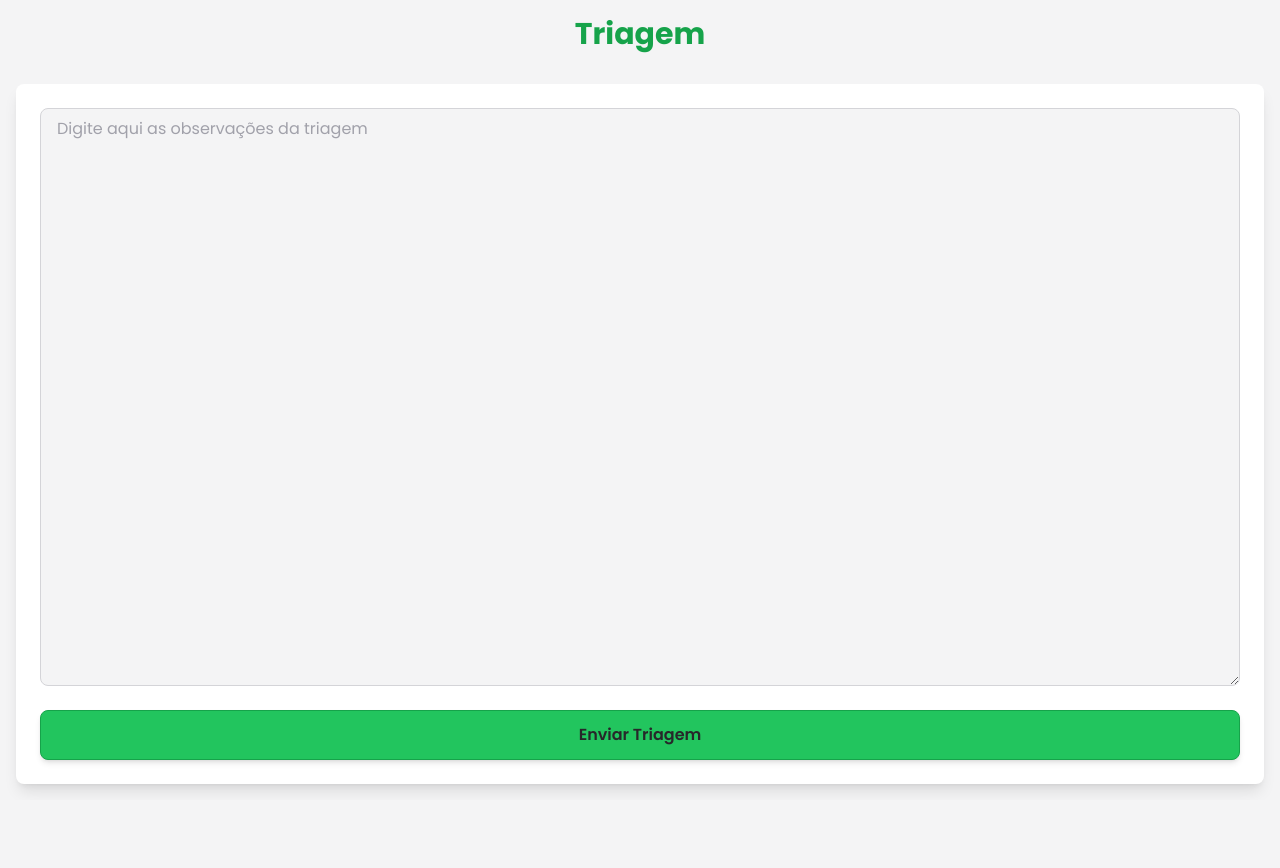
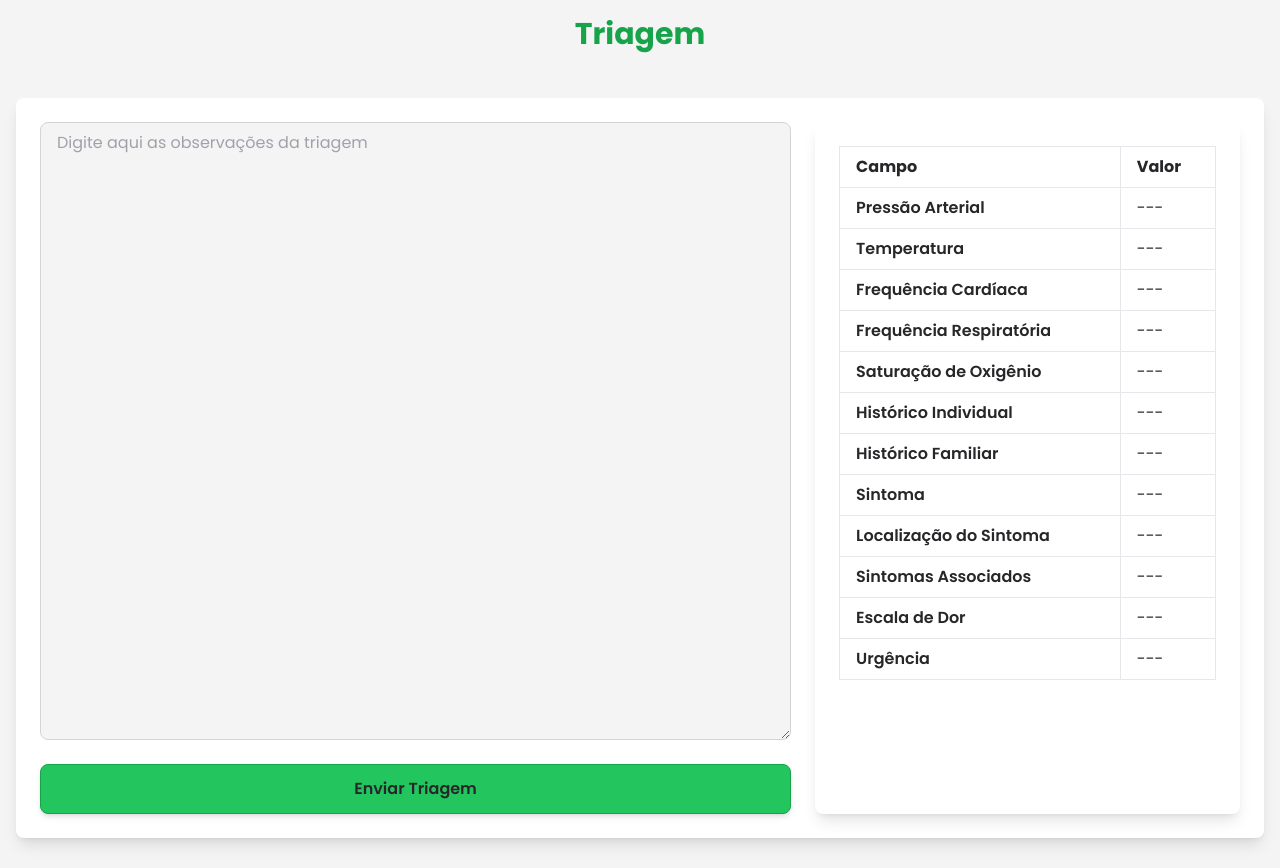
Before and after one commit to bentoluizv/hacking_health_hackathon_sc_summit, a FastAPI app: page /triagem in a window 1280 px wide. Before the commit the page ends 791 px from the top, so only its background shows below. Run offline with FastAPI, Linux system fonts and the light colour scheme; parts of the project's set-up code (start-up, migrations or seed data) failed here and were passed over; some libraries are stand-ins or nearby versions.

Commit message:
add result table

```diff
--- a/templates/triagem.html
+++ b/templates/triagem.html
@@ -15,17 +15,17 @@
 </head>
 
 <body class="poppins-regular antialiased text-zinc-800 bg-zinc-100">
-    <div class="container mx-auto h-screen flex flex-col">
+    <div class="container mx-auto min-h-screen flex flex-col">
         <header class="p-4 flex flex-col text-green-600 items-center justify-center">
             <h1 class="text-3xl font-bold">Triagem</h1>
         </header>
 
-        <main class="flex-grow flex flex-col p-4 gap-5 items-center justify-center h-full">
-            <div class="bg-white shadow-lg rounded-lg p-6 w-full h-full">
-                <form id="triagem-form" class="flex flex-col gap-6 h-full">
+        <main class="flex-grow flex flex-col p-4 gap-5 items-center justify-center min-h-screen">
+            <div class="bg-white shadow-lg rounded-lg p-6 w-full w-full flex flex-col md:flex-row gap-6">
+                <form id="triagem-form" class="flex flex-col gap-6 w-full md:w-11/12">
                     <label for="triagem" hidden class="text-zinc-800 font-semibold mb-2">Observações de Triagem</label>
-                    <textarea id="triagem" name="triagem" required
-                        class="w-full h-full px-4 py-2 rounded-lg border border-zinc-300 bg-zinc-100 text-zinc-800 placeholder-zinc-400 focus:outline-none focus:ring-2 focus:ring-green-400 focus:border-green-400 transition duration-200 ease-in-out"
+                    <textarea id="triagem" name="triagem" rows="25" required
+                        class="w-full px-4 py-2 rounded-lg border border-zinc-300 bg-zinc-100 text-zinc-800 placeholder-zinc-400 focus:outline-none focus:ring-2 focus:ring-green-400 focus:border-green-400 transition duration-200 ease-in-out"
                         placeholder="Digite aqui as observações da triagem"></textarea>
 
                     <button type="submit"
@@ -33,6 +33,70 @@
                         Enviar Triagem
                     </button>
                 </form>
+
+                <!-- Tabela de dados -->
+                <div class="bg-white shadow-lg rounded-lg p-6 w-full md:w-1/2">
+                    <div id="result">
+                        <table class="min-w-full bg-white border-collapse border border-zinc-300">
+                            <thead>
+                                <tr>
+                                    <th class="border px-4 py-2 text-left">Campo</th>
+                                    <th class="border px-4 py-2 text-left">Valor</th>
+                                </tr>
+                            </thead>
+                            <tbody id="triagem-data">
+                                <tr>
+                                    <td class="border px-4 py-2 font-semibold">Pressão Arterial</td>
+                                    <td class="border px-4 py-2" id="pressao-arterial">---</td>
+                                </tr>
+                                <tr>
+                                    <td class="border px-4 py-2 font-semibold">Temperatura</td>
+                                    <td class="border px-4 py-2" id="temperatura">---</td>
+                                </tr>
+                                <tr>
+                                    <td class="border px-4 py-2 font-semibold">Frequência Cardíaca</td>
+                                    <td class="border px-4 py-2" id="frequencia-cardiaca">---</td>
+                                </tr>
+                                <tr>
+                                    <td class="border px-4 py-2 font-semibold">Frequência Respiratória</td>
+                                    <td class="border px-4 py-2" id="frequencia-respiratoria">---</td>
+                                </tr>
+                                <tr>
+                                    <td class="border px-4 py-2 font-semibold">Saturação de Oxigênio</td>
+                                    <td class="border px-4 py-2" id="saturacao-oxigenio">---</td>
+                                </tr>
+                                <tr>
+                                    <td class="border px-4 py-2 font-semibold">Histórico Individual</td>
+                                    <td class="border px-4 py-2" id="historico-individual">---</td>
+                                </tr>
+                                <tr>
+                                    <td class="border px-4 py-2 font-semibold">Histórico Familiar</td>
+                                    <td class="border px-4 py-2" id="historico-familiar">---</td>
+                                </tr>
+                                <tr>
+                                    <td class="border px-4 py-2 font-semibold">Sintoma</td>
+                                    <td class="border px-4 py-2" id="sintoma">---</td>
+                                </tr>
+                                <tr>
+                                    <td class="border px-4 py-2 font-semibold">Localização do Sintoma</td>
+                                    <td class="border px-4 py-2" id="sintoma-localizacao">---</td>
+                                </tr>
+                                <tr>
+                                    <td class="border px-4 py-2 font-semibold">Sintomas Associados</td>
+                                    <td class="border px-4 py-2" id="sintomas-associados">---</td>
+                                </tr>
+                                <tr>
+                                    <td class="border px-4 py-2 font-semibold">Escala de Dor</td>
+                                    <td class="border px-4 py-2" id="escala-dor">---</td>
+                                </tr>
+                                <tr>
+                                    <td class="border px-4 py-2 font-semibold">Urgência</td>
+                                    <td class="border px-4 py-2" id="urgencia">---</td>
+                                </tr>
+                            </tbody>
+                        </table>
+                    </div>
+                </div>
             </div>
         </main>
     </div>
@@ -42,8 +106,6 @@
             event.preventDefault();
 
             const triagemText = document.getElementById('triagem').value;
-
-
 
             try {
                 const response = await fetch('/api/v1/triagem', {
@@ -61,10 +123,33 @@
                 const result = await response.json();
                 console.log('Triagem enviada com sucesso:', result);
 
+                // Preencher os dados na tabela com os dados retornados
+                fillTableWithData(result);
+
             } catch (error) {
                 console.error('Erro:', error);
             }
         });
+
+        function fillTableWithData(data) {
+            // Preencher os sinais vitais
+            document.getElementById('pressao-arterial').innerText = data.sinais_vitais?.pressao_arterial || 'Não disponível';
+            document.getElementById('temperatura').innerText = data.sinais_vitais?.temperatura || 'Não disponível';
+            document.getElementById('frequencia-cardiaca').innerText = data.sinais_vitais?.frequencia_cardiaca || 'Não disponível';
+            document.getElementById('frequencia-respiratoria').innerText = data.sinais_vitais?.frequencia_respiratoria || 'Não disponível';
+            document.getElementById('saturacao-oxigenio').innerText = data.sinais_vitais?.saturacao_oxigenio || 'Não disponível';
+
+            // Preencher o histórico
+            document.getElementById('historico-individual').innerText = data.historico_individual || 'Não disponível';
+            document.getElementById('historico-familiar').innerText = data.historico_familiar || 'Não disponível';
+
+            // Preencher sintomas
+            document.getElementById('sintoma').innerText = data.sintoma || 'Não disponível';
+            document.getElementById('sintoma-localizacao').innerText = data.sintoma_localizacao || 'Não disponível';
+            document.getElementById('sintomas-associados').innerText = data.sintomas_associados || 'Não disponível';
+            document.getElementById('escala-dor').innerText = data.escala_dor || 'Não disponível';
+            document.getElementById('urgencia').innerText = data.urgencia || 'Não disponível';
+        }
     </script>
 </body>
 
```
